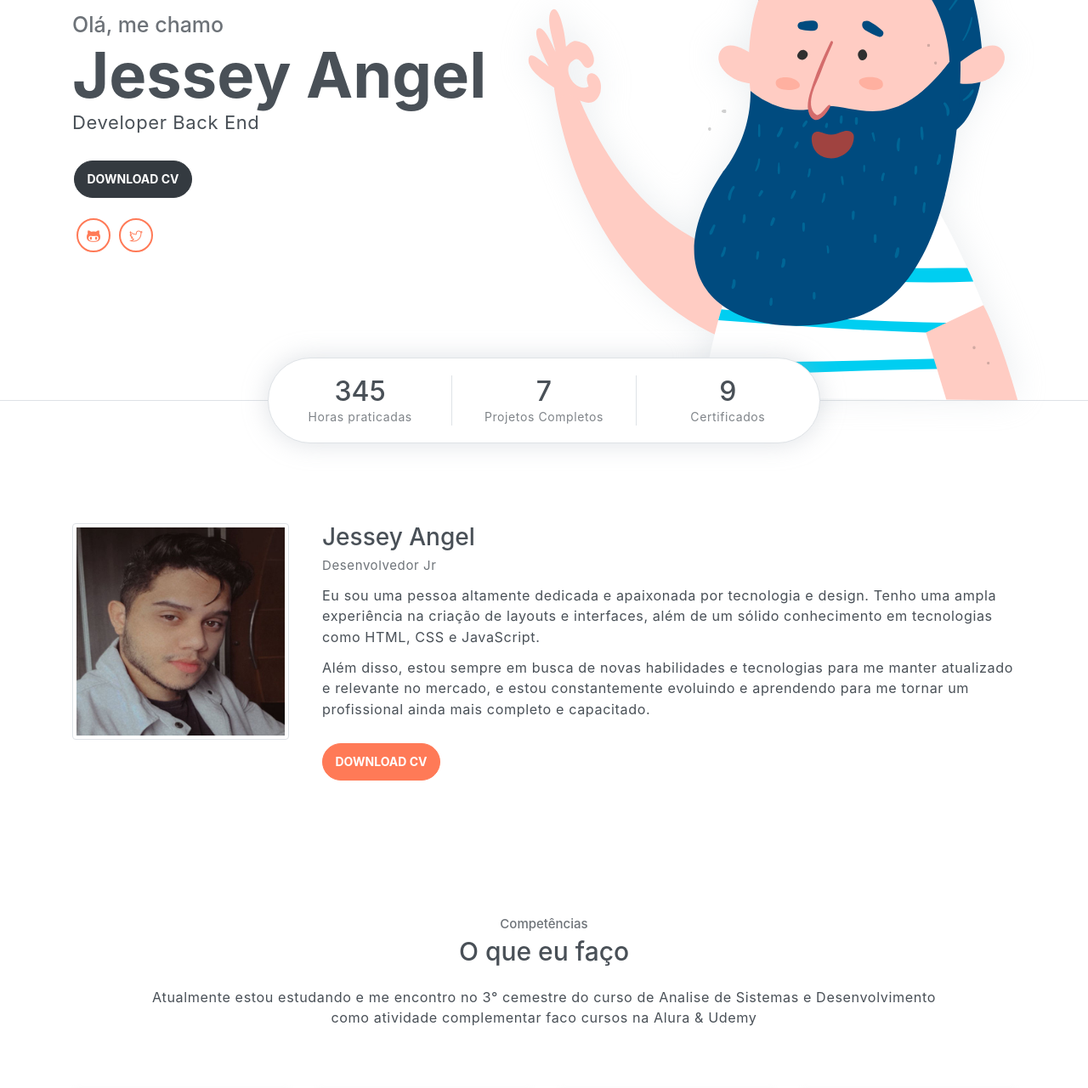
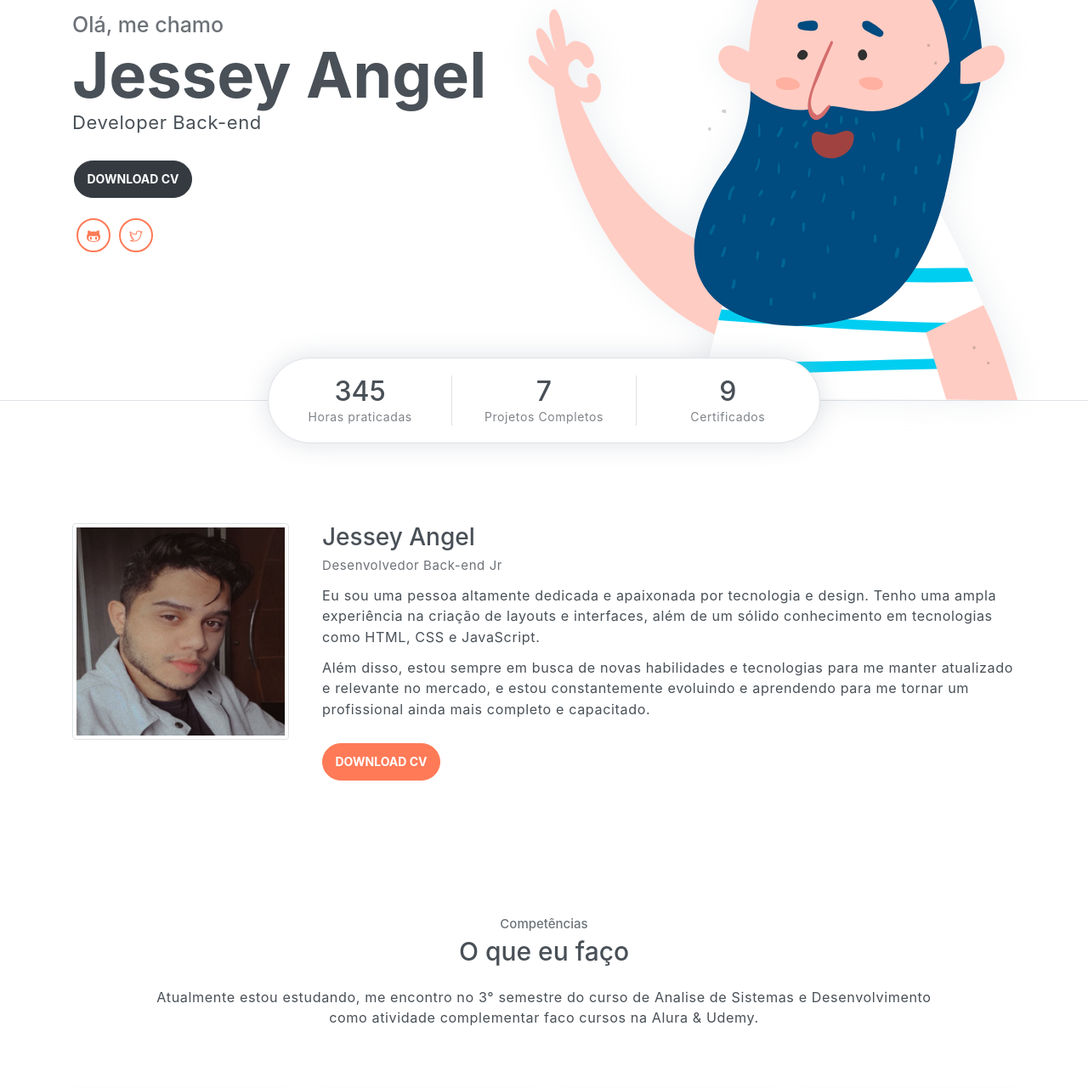
Before and after one commit to jesseyangel/Portifolio-ranjas-teste, a website: page html/index.html in a window 1280 px wide. Shown: the part 280-1561 px from the top of the page at 85% size. Drawn offline with Linux system fonts and the light colour scheme.

Commit message:
Adjustments

```diff
--- a/html/index.html
+++ b/html/index.html
@@ -59,7 +59,7 @@
             <div class="infos">
                 <h6 class="subtitle">Olá, me chamo</h6>
                 <h6 class="title">Jessey Angel</h6>
-                <p>Developer Back End</p>
+                <p>Developer Back-end</p>
 
                 <div class="buttons pt-3">
                     <!--    <button class="btn btn-primary rounded">Me contrate</button> -->
@@ -105,7 +105,7 @@
                 </div>
                 <div class="pl-md-4 col-md-9">
                     <h6 class="title">Jessey Angel</h6>
-                    <p class="subtitle">Desenvolvedor Jr</p>
+                    <p class="subtitle">Desenvolvedor Back-end Jr</p>
                     <p>Eu sou uma pessoa altamente dedicada e apaixonada por tecnologia e design. Tenho uma ampla experiência na criação de layouts e interfaces, além de um sólido conhecimento em tecnologias como HTML, CSS e JavaScript.</p>
                     <p>Além disso, estou sempre em busca de novas habilidades e tecnologias para me manter atualizado e relevante no mercado, e estou constantemente evoluindo e aprendendo para me tornar um profissional ainda mais completo e capacitado.</p>
                     <button class="btn btn-primary rounded mt-3">DOWNLOAD CV</button>
@@ -119,7 +119,7 @@
         <div class="container text-center">
             <h6 class="subtitle">Competências </h6>
             <h6 class="section-title mb-4">O que eu faço</h6>
-            <p class="mb-5 pb-4">Atualmente estou estudando e me encontro no 3° cemestre do curso de Analise de Sistemas e Desenvolvimento <br> como atividade complementar faco cursos na Alura & Udemy </p>
+            <p class="mb-5 pb-4">Atualmente estou estudando, me encontro no 3° semestre do curso de Analise de Sistemas e Desenvolvimento <br> como atividade complementar faco cursos na Alura & Udemy. </p>
 
             <div class="row">
                 <div class="col-sm-6 col-md-3 mb-4">
```
Also changed, not shown: html/assets/imgs/icons8-c-sharp-logo.svg (added).
